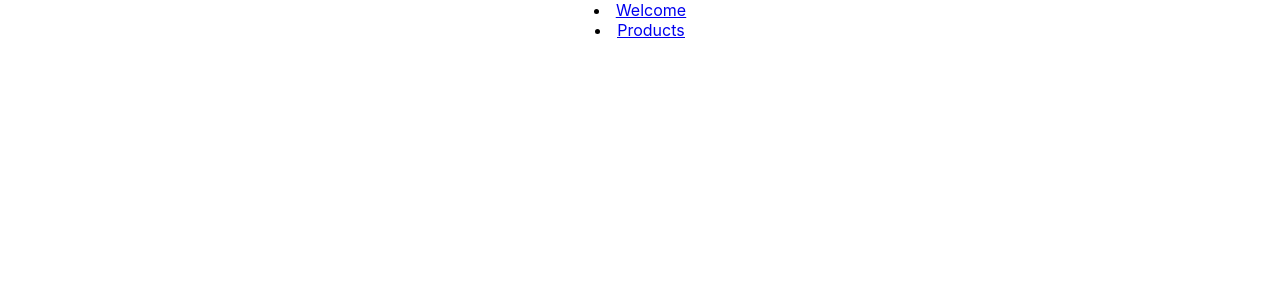
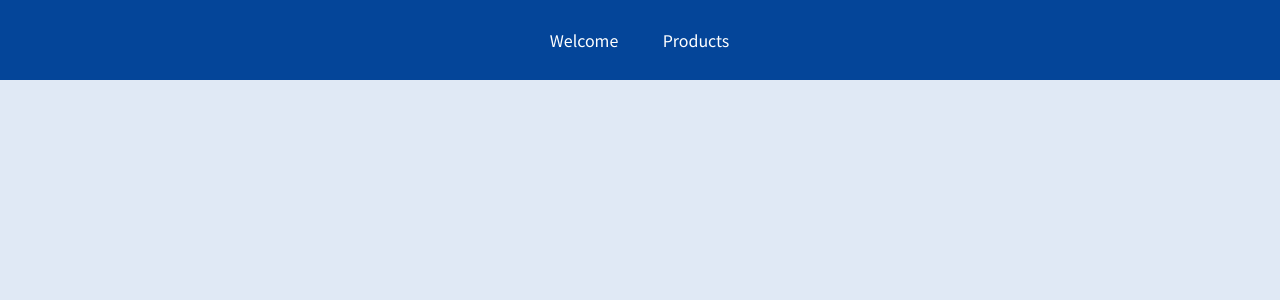
Before and after one commit to Christian-Tirado-CODE/react-practice, a React (Create React App) app: page / in a window 1280 px wide. Shown: the top 300 px of the page. Built offline with nearby package versions, Linux system fonts and the light colour scheme.

Commit message:
using NavLinks

```diff
--- a/src/components/MainHeader.js
+++ b/src/components/MainHeader.js
@@ -1,17 +1,18 @@
 import React from "react";
-import { Link } from "react-router-dom";
+import { NavLink } from "react-router-dom";
+import  classes  from "./MainHeader.module.css";
 const MainHeader = () => {
   return (
-    <header>
-      <nav>
-        <u>
-          <li>
-            <Link to="/welcome">Welcome</Link>
+    <header className={classes.header}>
+      <nav className={classes.nav}>
+        <ul className={classes.ul}>
+          <li className={classes.li}>
+            <NavLink activeClassName={classes.active} to="/welcome" className={classes.a}>Welcome</NavLink>
           </li>
-          <li>
-            <Link to="/products">Products</Link>
+          <li className={classes.li}>
+            <NavLink activeClassName={classes.active} to="/products" className={classes.a}>Products</NavLink>
           </li>
-        </u>
+        </ul>
       </nav>
     </header>
   );
--- /dev/null
+++ b/src/components/MainHeader.module.css
@@ -0,0 +1,38 @@
+.header {
+    width: 100%;
+    height: 5rem;
+    background-color: #044599;
+    padding: 0 10%;
+  }
+
+.nav {
+    height: 100%;
+  }
+
+  .ul {
+    height: 100%;
+    list-style: none;
+    display: flex;
+    padding: 0;
+    margin: 0;
+    align-items: center;
+    justify-content: center;
+  }
+
+.li {
+    margin: 0 1rem;
+    width: 5rem;
+  }
+
+.a {
+    color: white;
+    text-decoration: none;
+  }
+
+  .a:hover,
+  .a:active,
+  .a.active {
+    color: #95bcf0;
+    padding-bottom: 0.25rem;
+    border-bottom: 4px solid #95bcf0;
+  }
--- a/src/index.css
+++ b/src/index.css
@@ -1,13 +1,26 @@
+@import url('https://fonts.googleapis.com/css2?family=Noto+Sans+JP:wght@400;700&display=swap');
+
+* {
+  box-sizing: border-box;
+}
+
+html {
+  font-family: 'Noto Sans JP', sans-serif;
+}
+
 body {
   margin: 0;
-  font-family: -apple-system, BlinkMacSystemFont, 'Segoe UI', 'Roboto', 'Oxygen',
-    'Ubuntu', 'Cantarell', 'Fira Sans', 'Droid Sans', 'Helvetica Neue',
-    sans-serif;
-  -webkit-font-smoothing: antialiased;
-  -moz-osx-font-smoothing: grayscale;
+  background-color: #e0e9f5;
 }
 
-code {
-  font-family: source-code-pro, Menlo, Monaco, Consolas, 'Courier New',
-    monospace;
+main {
+  margin-top: 7rem;
+  text-align: center;
 }
+
+h1,
+h2,
+h3,
+p {
+  color: #042b5f;
+}
```
